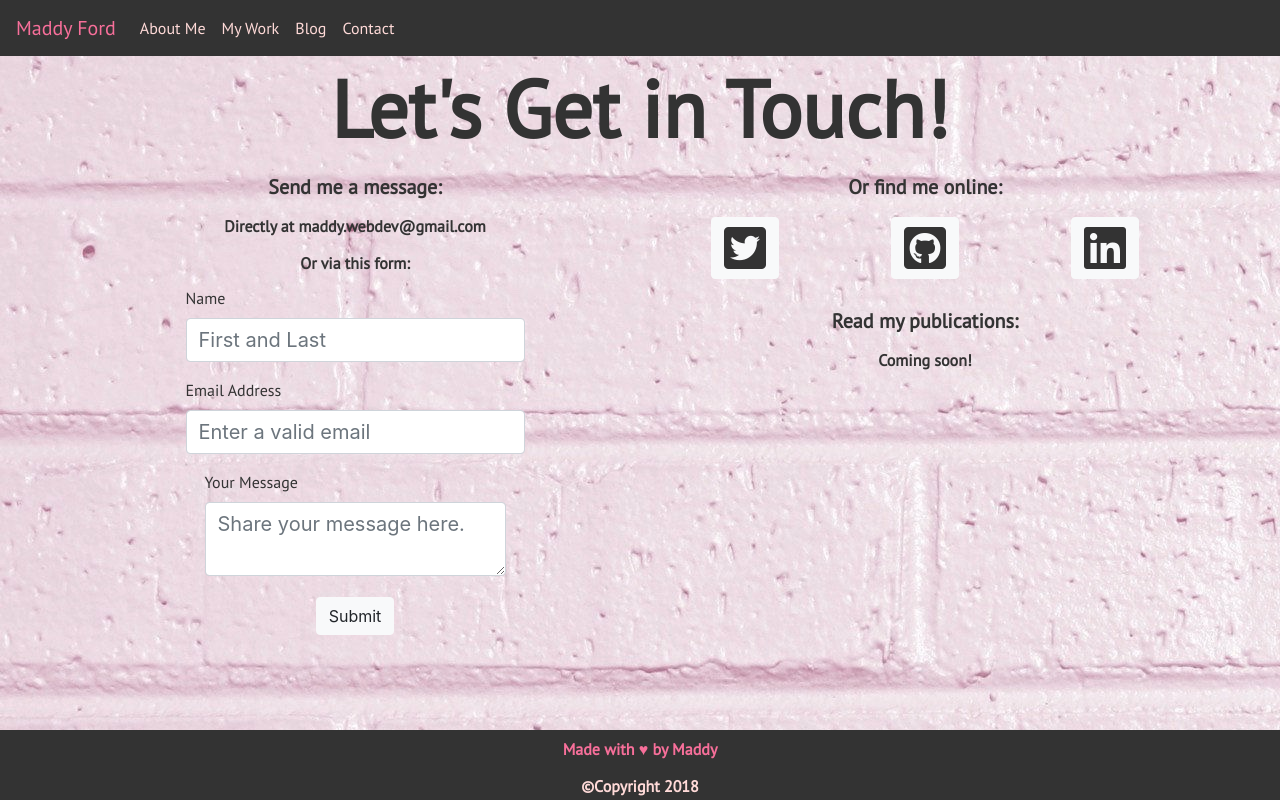
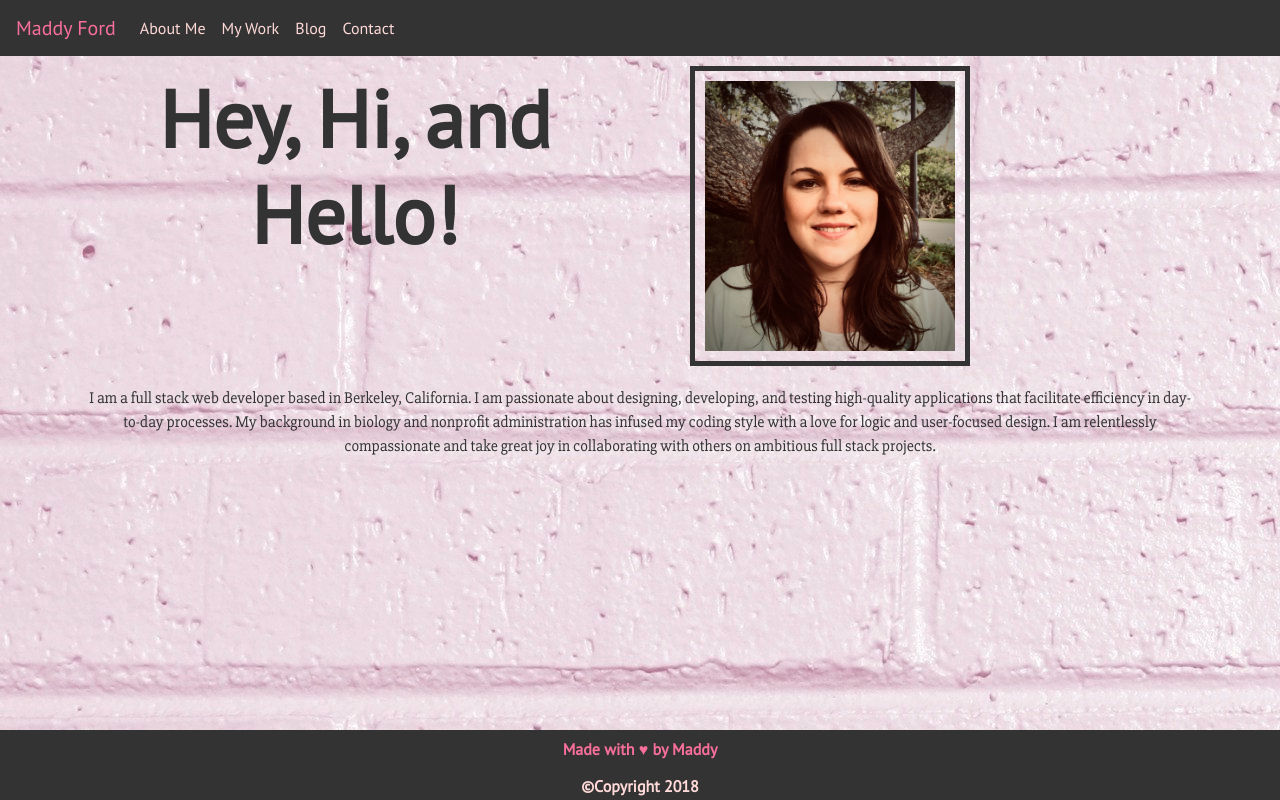
Before and after one commit to mford008/supergirl, a plain HTML site: page docs/about.html in a window 1280 px wide. Drawn offline with nearby package versions, Linux system fonts and the light colour scheme.

Commit message:
newly generated about page '

```diff
--- a/docs/about.html
+++ b/docs/about.html
@@ -35,73 +35,26 @@
     </nav>
 
     <div class="container">
-      <div class="row">
-        <div class="col">
-          <h1>Let's Get in Touch!</h1>
-        </div>
+    <div class="row">
+      <div class="col-xs-12 col-s-12 col-m-6 col-lg-6 greeting">
+        <h1>Hey, Hi, and Hello!</h1>
       </div>
-      <div class="row">
-        <div class="contact col">
-          <div class="row">
-            <div class="contact-header col">
-              <h2>Send me a message:</h2>
-              <h3>Directly at maddy.webdev@gmail.com</h3>
-              <h3>Or via this form:</h3>
-            </div>
-          </div>
-          <div class="contact-form col">
-            <form>
-              <div class="form-group">
-                <label for="name">Name</label>
-                <input type="name" class="form-control" id="name" placeholder="First and Last">
-              </div>
-              <div class="form-group">
-                <label for="email">Email Address</label>
-                <input type="email" class="form-control" id="email" aria-describedby="emailHelp" placeholder="Enter a valid email">
-              </div>
-              <div class="form-group">
-                <label for="message">Your Message</label>
-                <textarea type="message" class="form-control" id="message" placeholder="Share your message here."></textarea>
-              </div>
-              <button type="submit" class="btn btn-light">Submit</button>
-            </form>
-          </div>
-        </div>
-      <div class="icon col">
-        <div class="row">
-          <div class="icon-header col">
-            <h2>Or find me online:</h2>
-          </div>
-        </div>
-        <div class="row">
-          <div class="icon-section col">
-            <div class="twitter">
-              <a href="https://twitter.com/mrhf008" target="_blank" class="btn btn-light" aria-label="Twitter">
-                <i class="fab fa-twitter-square" aria-hidden="true"></i>
-              </a>
-            </div>
-            <div class="github">
-              <a href="https://github.com/mford008" target="_blank" class="btn btn-light" aria-label="Github">
-                <i class="fab fa-github-square" aria-hidden="true"></i>
-              </a>
-            </div>
-            <div class="linkedin">
-              <a href="https://www.linkedin.com/in/maddy-ford/" target="_blank" class="btn btn-light" aria-label="LinkedIn">
-                <i class="fab fa-linkedin" aria-hidden="true"></i>
-              </a>
-            </div>
-          </div>
-        </div>
-        <div class="row">
-          <div class="publications-section col">
-            <h2>Read my publications:</h2>
-            <h3>Coming soon!</h3>
-          </div>
-        </div>
+      <div class="col-xs-8 col-s-8 col-m-4 col-lg-4 biopic-container">
+        <img class="img-fluid biopic" src="assets/images/biopic.jpg" alt="Maddy Ford Picture">
       </div>
-    </div> <!--row 1-->
-  </div> <!--container-->
-
+    </div>
+    <div class="row">
+      <div class="col bio-para-container">
+        <p>I am a full stack web developer based in Berkeley, California.
+           I am passionate about designing, developing, and testing high-quality
+           applications that facilitate efficiency in day-to-day processes. My
+           background in biology and nonprofit administration has infused my coding
+           style with a love for logic and user-focused design. I am relentlessly
+           compassionate and take great joy in collaborating with others on ambitious
+           full stack projects.</p>
+      </div>
+    </div>
+  </div>
 <div class="row">
   <div class="col">
     <div class="row">
```
